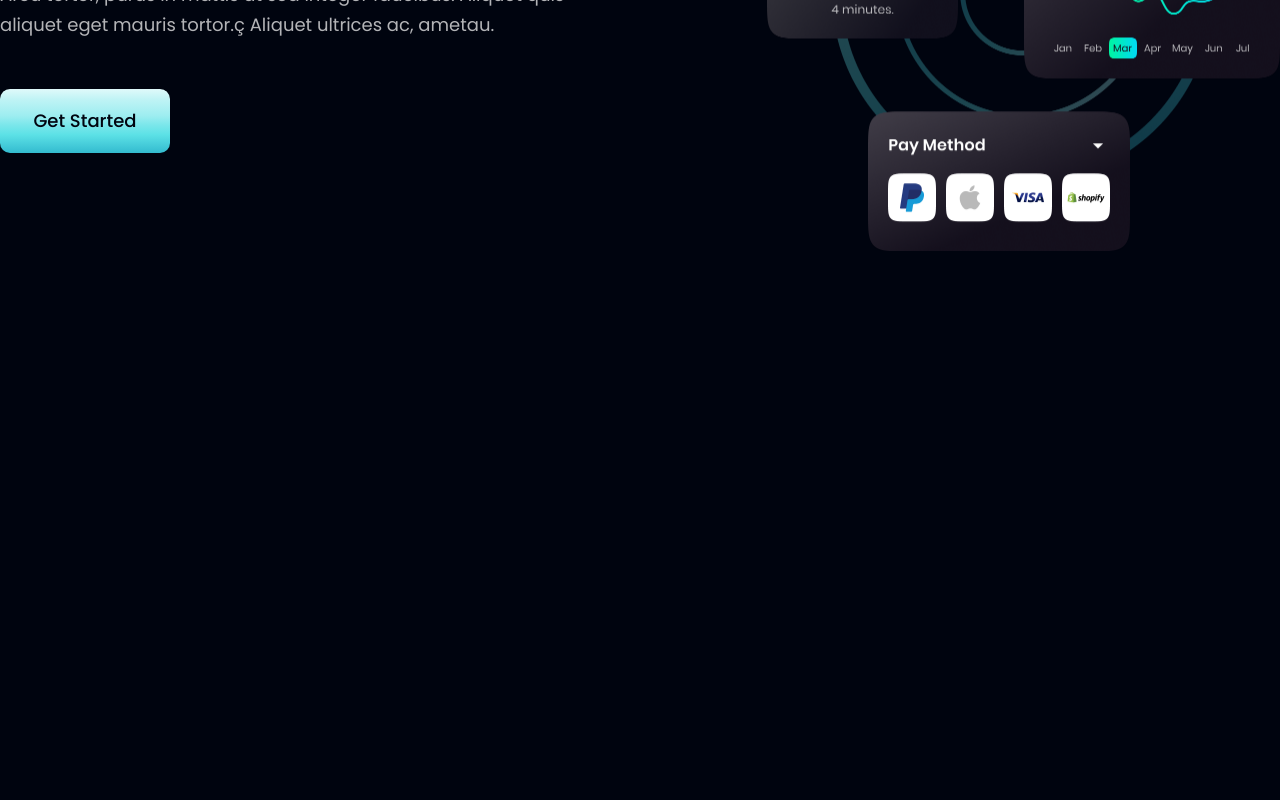
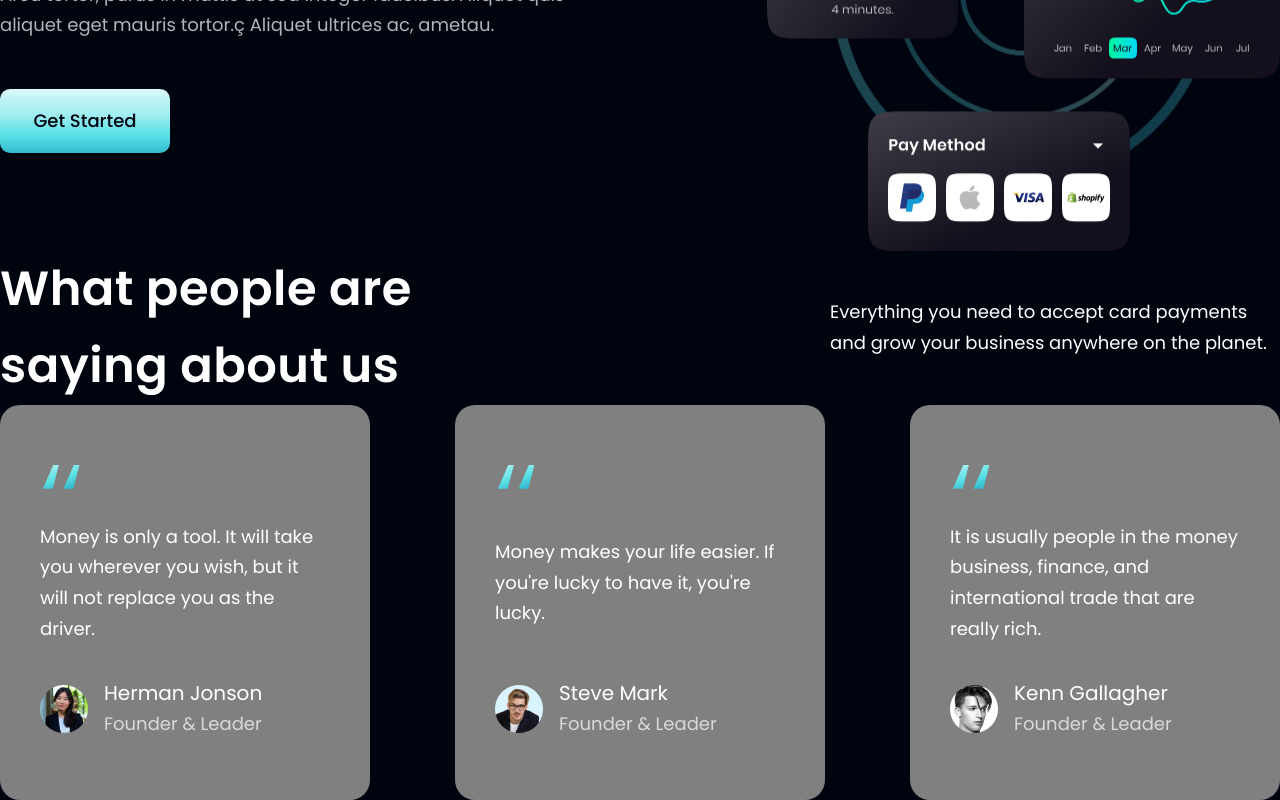
Before and after one commit to adhampton110/HooBank, a Vue app: page / in a window 1280 px wide. Shown: the part 1942-2742 px from the top of the page. Before the commit the page ends 2193 px from the top, so only its background shows below. Built offline with nearby package versions, Linux system fonts and the light colour scheme.

Commit message:
About Layout

```diff
--- a/src/App.vue
+++ b/src/App.vue
@@ -1,4 +1,5 @@
 <script setup>
+  import About from './layouts/About/About.vue';
   import Hero from './layouts/Hero/Hero.vue';
   import Business from './layouts/Business/Business.vue';
   import Control from './layouts/Control/Control.vue';
@@ -10,6 +11,7 @@
   <Business/>
   <Control/>
   <Deal/>
+  <About/>
 </template>
 
 <style scoped>
--- /dev/null
+++ b/src/layouts/About/About.vue
@@ -0,0 +1,50 @@
+<template>
+    <section id="about">
+        <div class="header">
+            <h2>What people are saying about us</h2>
+            <p>Everything you need to accept card payments and grow your business anywhere on the planet.</p>
+        </div>
+        <div class="cards">
+            <!--01-->
+            <div class="card">
+                <img class="quote-image" src="../../assets/quotes.svg" alt="quotes">
+                <p>Money is only a tool. It will take you wherever you wish, but it will not replace you as the driver.</p>
+                <div class="profile">
+                    <img class="profile-image" src="../../assets/people01.png" alt="person01">
+                    <div class="profile-occupation">
+                        <p class="name">Herman Jonson</p>
+                        <p class="title">Founder & Leader</p>
+                    </div>
+                </div>
+            </div>
+            <!--02-->
+            <div class="card">
+                <img class="quote-image" src="../../assets/quotes.svg" alt="quotes">
+                <p>Money makes your life easier. If you're lucky to have it, you're lucky.</p>
+                <div class="profile">
+                    <img class="profile-image" src="../../assets/people02.png" alt="person02">
+                    <div class="profile-occupation">
+                        <p class="name">Steve Mark</p>
+                        <p class="title">Founder & Leader</p>
+                    </div>
+                </div>
+            </div>
+            <!--03-->
+            <div class="card">
+                <img class="quote-image" src="../../assets/quotes.svg" alt="quotes">
+                <p>It is usually people in the money business, finance, and international trade that are really rich.</p>
+                <div class="profile">
+                    <img class="profile-image" src="../../assets/people03.png" alt="person03">
+                    <div class="profile-occupation">
+                        <p class="name">Kenn Gallagher</p>
+                        <p class="title">Founder & Leader</p>
+                    </div>
+                </div>
+            </div>
+        </div>
+    </section>
+</template>
+
+<style scoped>
+    @import 'about.css';
+</style>
--- /dev/null
+++ b/src/layouts/About/about.css
@@ -0,0 +1,50 @@
+p {
+    color: var(--white);
+}
+.header {
+    display: flex;
+    justify-content: space-between;
+    align-items: center;
+}
+.header h2 {
+    width: 470px;
+}
+.header p {
+    width: 450px;
+}
+.cards {
+    display: flex;
+    justify-content: space-between;
+}
+.card {
+    max-width: 370px;
+    height: 395px;
+    border-radius: 20px;
+    background: gray;
+    padding: 60px 40px;
+    display: flex;
+    flex-direction: column;
+    justify-content: space-between;
+
+}
+.profile {
+    display: flex;
+    align-items: center;
+    gap: 16px;
+}
+.quote-image {
+    width: 42px;
+    height: 24px;
+}
+.profile-image {
+    width: 48px;
+    height: 48px;
+}
+.title{
+    color: var(--gray);
+}
+.name {
+    font-size: 20px;
+    line-height: 32px;
+    color: var(--white);
+}
```
